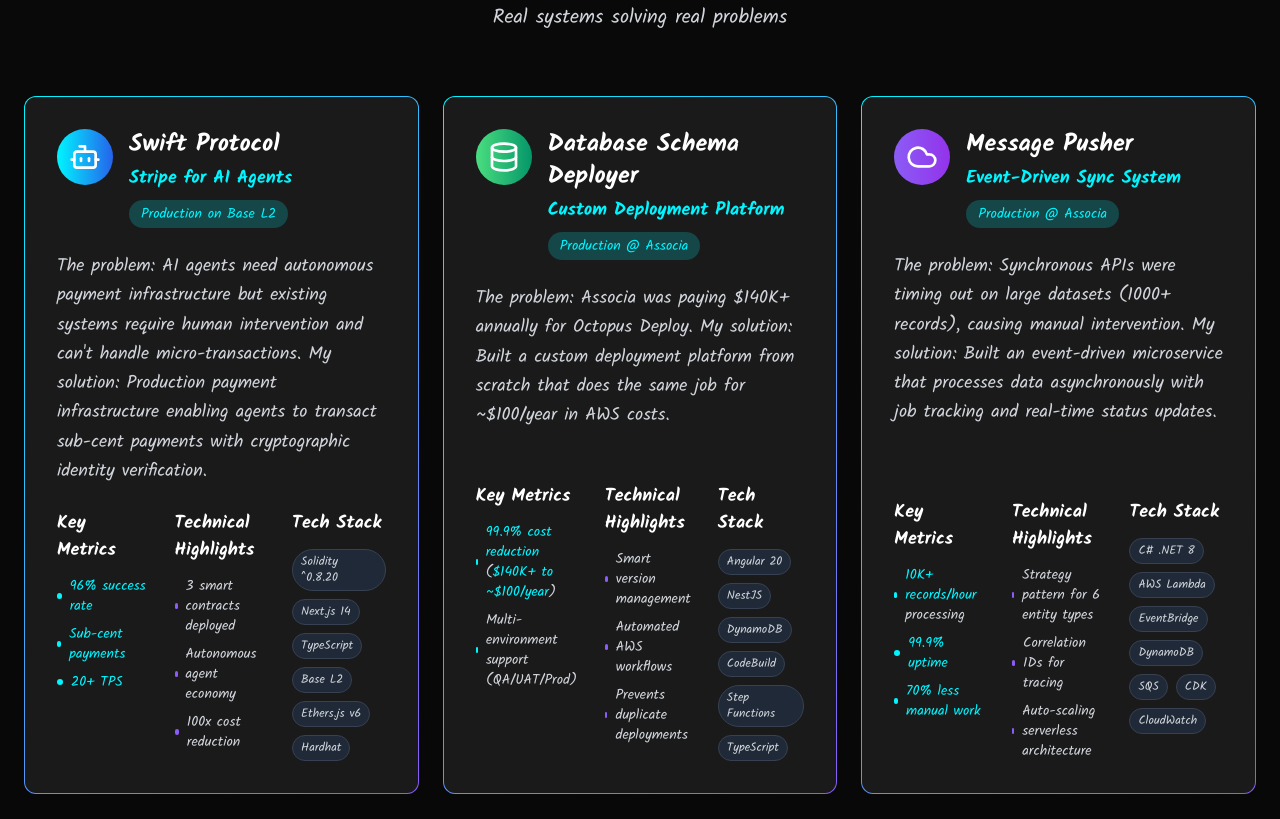
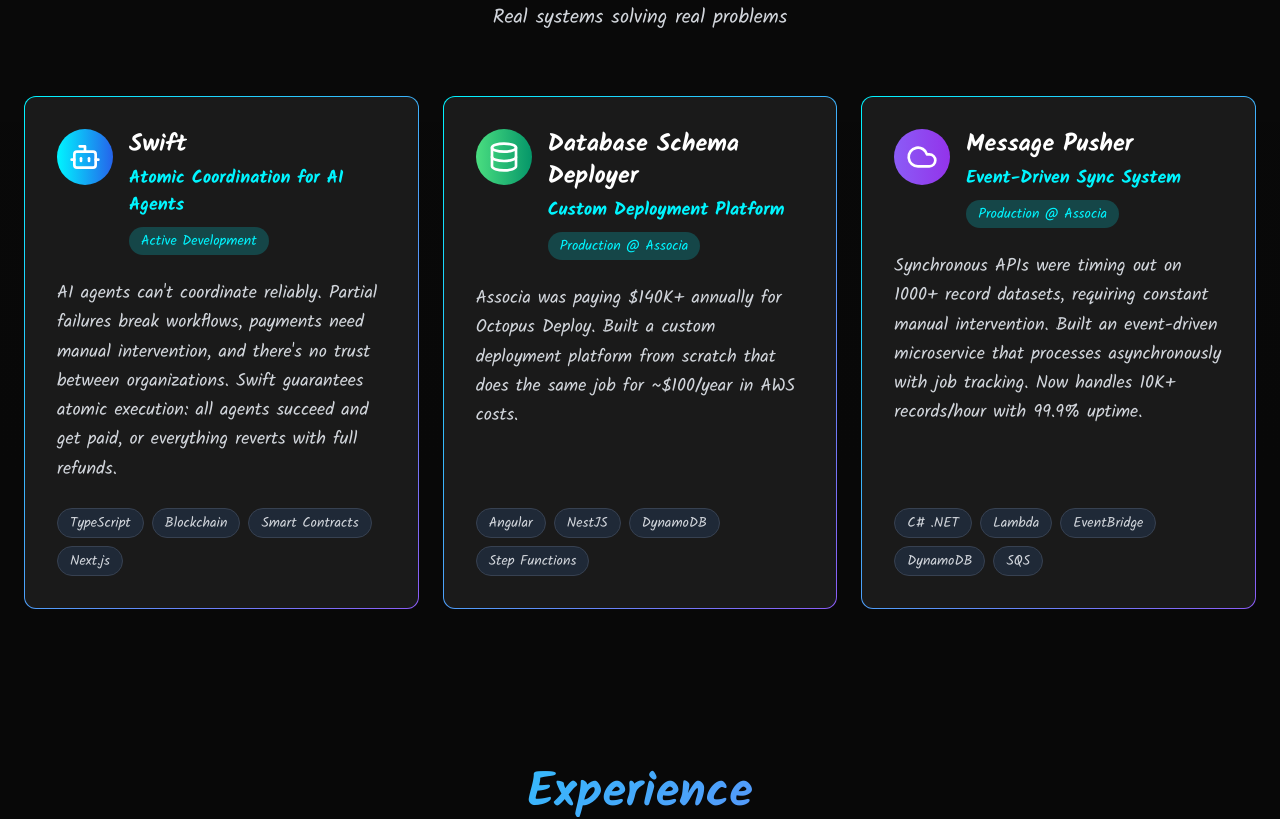
Before and after one commit to nikdmello/website, a Next.js app: page / in a window 1280 px wide. Shown: the part 940-1759 px from the top of the page. Built offline with nearby package versions, Linux system fonts and the light colour scheme.

Commit message:
feat: update swift project description

```diff
--- a/components/Experience.tsx
+++ b/components/Experience.tsx
@@ -32,19 +32,19 @@
 const experiences = [
   {
     title: 'Founder / Engineer',
-    company: 'Swift Protocol',
+    company: 'Swift',
     period: 'Apr 2025 – Present',
     icon: <Zap className="w-6 h-6" />,
-    problem: 'AI agents need autonomous payment infrastructure but existing systems require human intervention and can\'t handle sub-cent transactions',
-    solution: 'Built "Stripe for AI agents" - production payment infrastructure with cryptographic identity and streaming payments on Base L2',
+    problem: 'AI agents can\'t coordinate reliably—partial failures break workflows, payments need manual intervention, and there\'s no trust between organizations',
+    solution: 'Building atomic coordination infrastructure with blockchain settlement guaranteeing all-or-nothing execution across distributed agent networks',
     highlights: [
-      'Achieved <Highlight>96% success rate</Highlight> processing <Highlight>50+ micro-transactions</Highlight> with sub-cent payments (0.000001 ETH minimum)',
-      'Built autonomous agent economy with <Highlight>zero human intervention</Highlight> - agents register, verify identity, and transact independently',
-      'Deployed <Highlight>3 production smart contracts</Highlight> on Base L2 with 100x cost reduction vs Ethereum mainnet',
-      'Targeting <Highlight>1,000+ TPS</Highlight> Stripe-level performance with current 20+ TPS throughput'
+      'Architected blockchain settlement system preventing partial failures with <Highlight>automatic refunds</Highlight> on workflow failure',
+      'Designed cross-organization payment layer processing <Highlight>sub-second transactions</Highlight> with <Highlight>100% success rate</Highlight>',
+      'Built production system with smart contracts, orchestration engine, and TypeScript SDK for agent integration',
+      'Enabling reliable multi-agent workflows where all agents succeed and get paid, or everything reverts'
     ],
-    tech: ['Solidity ^0.8.20', 'Next.js 14', 'TypeScript', 'Base L2', 'Ethers.js v6', 'Hardhat'],
-    metrics: '<Highlight>96% success rate</Highlight>, <Highlight>sub-cent transactions</Highlight>, <Highlight>zero human intervention</Highlight>'
+    tech: ['TypeScript', 'Blockchain', 'Smart Contracts', 'Next.js', 'Solidity', 'Ethers.js'],
+    metrics: '<Highlight>All-or-nothing execution</Highlight>, <Highlight>sub-second settlement</Highlight>, <Highlight>cross-org coordination</Highlight>'
   },
   {
     title: 'Software Developer',
--- a/components/Projects.tsx
+++ b/components/Projects.tsx
@@ -19,35 +19,29 @@
 
 const projects = [
   {
-    title: 'Swift Protocol',
-    subtitle: 'Stripe for AI Agents',
-    description: 'The problem: AI agents need autonomous payment infrastructure but existing systems require human intervention and can\'t handle micro-transactions. My solution: Production payment infrastructure enabling agents to transact sub-cent payments with cryptographic identity verification.',
+    title: 'Swift',
+    subtitle: 'Atomic Coordination for AI Agents',
+    description: 'AI agents can\'t coordinate reliably. Partial failures break workflows, payments need manual intervention, and there\'s no trust between organizations. Swift guarantees atomic execution: all agents succeed and get paid, or everything reverts with full refunds.',
     icon: <Bot className="w-8 h-8" />,
-    tech: ['Solidity ^0.8.20', 'Next.js 14', 'TypeScript', 'Base L2', 'Ethers.js v6', 'Hardhat'],
-    metrics: ['<Highlight>96% success rate</Highlight>', '<Highlight>Sub-cent payments</Highlight>', '<Highlight>20+ TPS</Highlight>'],
-    highlights: ['3 smart contracts deployed', 'Autonomous agent economy', '100x cost reduction'],
-    status: 'Production on Base L2',
+    tech: ['TypeScript', 'Blockchain', 'Smart Contracts', 'Next.js'],
+    status: 'Active Development',
     gradient: 'from-cyber-blue to-blue-600'
   },
   {
     title: 'Database Schema Deployer',
     subtitle: 'Custom Deployment Platform',
-    description: 'The problem: Associa was paying $140K+ annually for Octopus Deploy. My solution: Built a custom deployment platform from scratch that does the same job for ~$100/year in AWS costs.',
+    description: 'Associa was paying $140K+ annually for Octopus Deploy. Built a custom deployment platform from scratch that does the same job for ~$100/year in AWS costs.',
     icon: <Database className="w-8 h-8" />,
-    tech: ['Angular 20', 'NestJS', 'DynamoDB', 'CodeBuild', 'Step Functions', 'TypeScript'],
-    metrics: ['<Highlight>99.9% cost reduction</Highlight> (<Highlight>$140K+ to ~$100/year</Highlight>)', 'Multi-environment support (QA/UAT/Prod)'],
-    highlights: ['Smart version management', 'Automated AWS workflows', 'Prevents duplicate deployments'],
+    tech: ['Angular', 'NestJS', 'DynamoDB', 'Step Functions'],
     status: 'Production @ Associa',
     gradient: 'from-green-400 to-emerald-600'
   },
   {
     title: 'Message Pusher',
     subtitle: 'Event-Driven Sync System',
-    description: 'The problem: Synchronous APIs were timing out on large datasets (1000+ records), causing manual intervention. My solution: Built an event-driven microservice that processes data asynchronously with job tracking and real-time status updates.',
+    description: 'Synchronous APIs were timing out on 1000+ record datasets, requiring constant manual intervention. Built an event-driven microservice that processes asynchronously with job tracking. Now handles 10K+ records/hour with 99.9% uptime.',
     icon: <Cloud className="w-8 h-8" />,
-    tech: ['C# .NET 8', 'AWS Lambda', 'EventBridge', 'DynamoDB', 'SQS', 'CDK', 'CloudWatch'],
-    metrics: ['<Highlight>10K+ records/hour</Highlight> processing', '<Highlight>99.9% uptime</Highlight>', '<Highlight>70% less manual work</Highlight>'],
-    highlights: ['Strategy pattern for 6 entity types', 'Correlation IDs for tracing', 'Auto-scaling serverless architecture'],
+    tech: ['C# .NET', 'Lambda', 'EventBridge', 'DynamoDB', 'SQS'],
     status: 'Production @ Associa',
     gradient: 'from-cyber-purple to-purple-600'
   }
@@ -107,41 +101,16 @@
                 <p className="text-gray-300 leading-relaxed">{renderHighlightedText(project.description)}</p>
               </div>
 
-              <div className="flex flex-col md:flex-row gap-6">
-                <div className="flex-1">
-                  <h4 className="text-white font-semibold mb-3">Key Metrics</h4>
-                  <ul className="space-y-2">
-                    {project.metrics.map((metric, i) => (
-                      <li key={i} className="flex items-center gap-2 text-sm text-gray-300">
-                        <div className="w-1.5 h-1.5 bg-cyber-blue rounded-full" />
-                        <span>{renderHighlightedText(metric)}</span>
-                      </li>
-                    ))}
-                  </ul>
-                </div>
-                <div className="flex-1">
-                  <h4 className="text-white font-semibold mb-3">Technical Highlights</h4>
-                  <ul className="space-y-2">
-                    {project.highlights.map((highlight, i) => (
-                      <li key={i} className="flex items-center gap-2 text-sm text-gray-300">
-                        <div className="w-1.5 h-1.5 bg-cyber-purple rounded-full" />
-                        {highlight}
-                      </li>
-                    ))}
-                  </ul>
-                </div>
-                <div className="flex-1">
-                  <h4 className="text-white font-semibold mb-3">Tech Stack</h4>
+              <div>
                 <div className="flex flex-wrap gap-2">
                   {project.tech.map((tech, i) => (
                     <span
                       key={i}
-                        className="px-2 py-1 bg-gray-800 text-gray-300 text-xs rounded-full border border-gray-700"
+                      className="px-3 py-1 bg-gray-800 text-gray-300 text-sm rounded-full border border-gray-700"
                     >
                       {tech}
                     </span>
                   ))}
-                  </div>
                 </div>
               </div>
             </Component>
```
Lines whose indentation alone changed are shown as unchanged.
